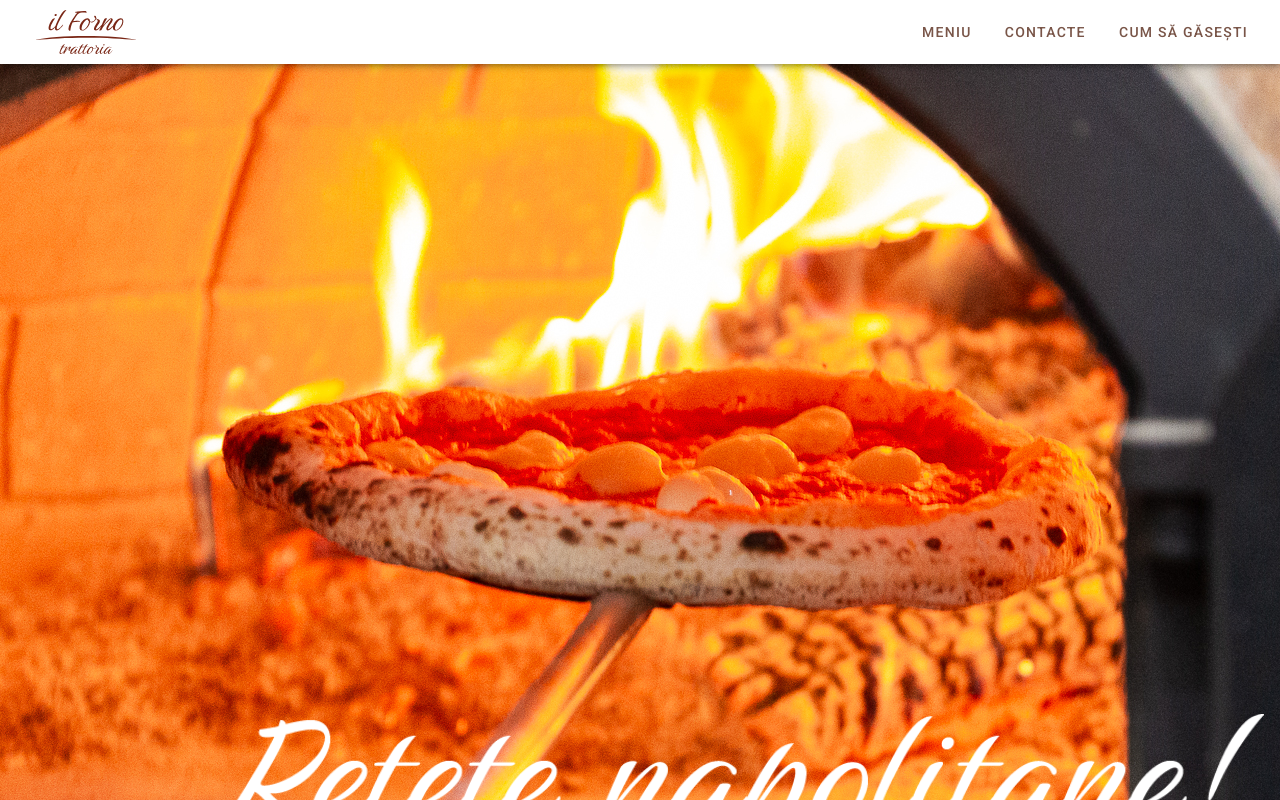
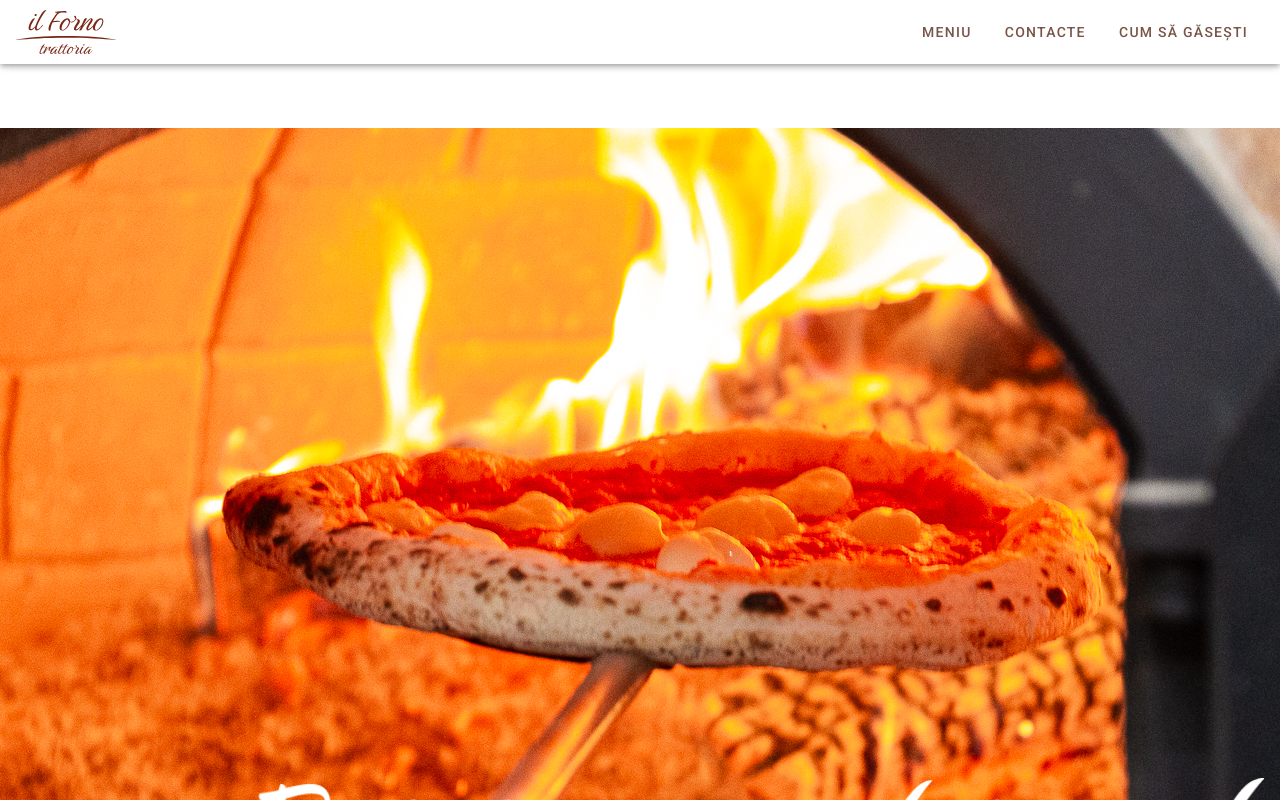
Before and after one commit to ZibaloVL/il_forno, a Vue app: page / in a window 1280 px wide. Shown: the top 800 px of the page. Built offline with nearby package versions, Linux system fonts and the light colour scheme.

Commit message:
header responsiv

```diff
--- a/src/components/HeaderSait.vue
+++ b/src/components/HeaderSait.vue
@@ -1,6 +1,7 @@
 <template>
   <div>
-    <v-navigation-drawer absolute temporary v-model="drawer" class="hidden-md-and-up noPrint">
+    <div class="hidden-md-and-up noPrint">
+      <v-navigation-drawer height="200" absolute temporary v-model="drawer" >
       <v-list>
         <v-list-item-group>
           <v-list-item v-for="(item, i ) in  menuHeader" :key="i">
@@ -11,9 +12,8 @@
         </v-list-item-group>
       </v-list>
     </v-navigation-drawer>
+    <v-app-bar app>
 
-    <v-app-bar app hide-on-scroll color="#ffffff">
-      <v-app-bar-nav-icon class="hidden-md-and-up" @click.stop="drawer = !drawer" color="brown"></v-app-bar-nav-icon>
       <v-toolbar-title>
         <v-img
           alt="Vuetify Logo"
@@ -24,9 +24,24 @@
           width="100"
         />
       </v-toolbar-title>
+      <v-spacer></v-spacer>
+      <v-app-bar-nav-icon  @click.stop="drawer = !drawer" color="brown"></v-app-bar-nav-icon>
 
+    </v-app-bar>
+    </div>
+    <v-app-bar  class="hidden-sm-and-down" app hide-on-scroll color="#ffffff">
+      <v-toolbar-title>
+        <v-img
+          alt="Vuetify Logo"
+          class="shrink mr-2"
+          contain
+          :src="require('../assets/logo/IL_FORNO_logo1.svg')"
+          transition="scale-transition"
+          width="100"
+        />
+      </v-toolbar-title>
       <v-spacer></v-spacer>
-      <v-toolbar-items class="hidden-md-and-down">
+      <v-toolbar-items >
         <v-btn
           color="brown"
           class="meniu"
```
